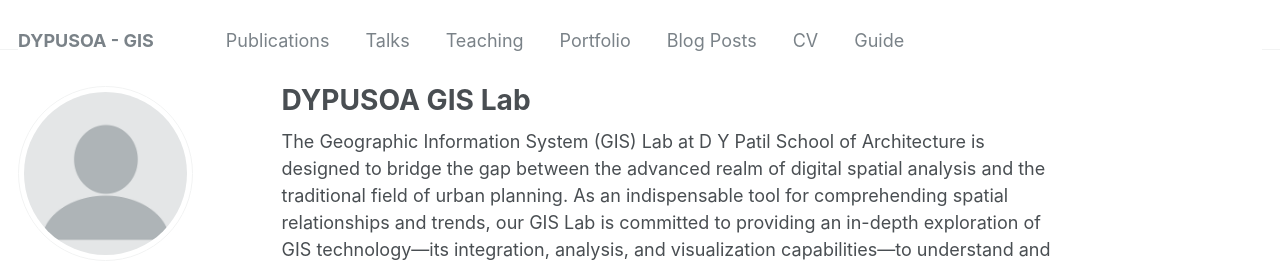
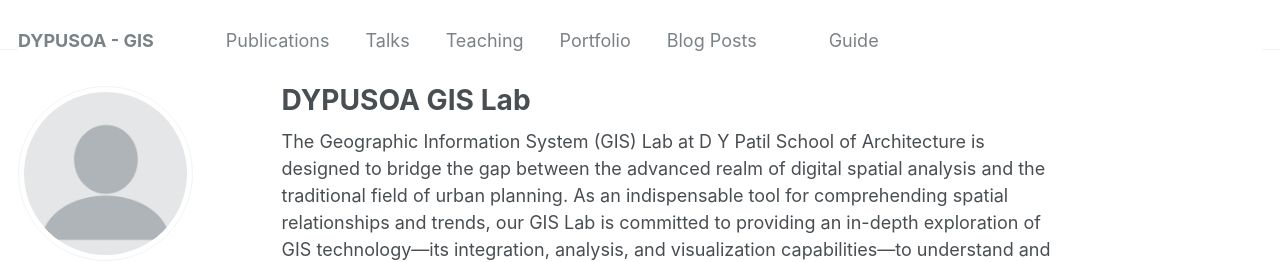
Before and after one commit to DYPUSOA-GIS/DYPUSOA-GIS.github.io, a Jekyll site: the page built from _pages/about.md, in a window 1280 px wide. Shown: the top 262 px of the page. Built offline with Jekyll 4.4.1, drawn with Linux system fonts in a browser that asks for light colours.

```diff
--- a/_data/navigation.yml
+++ b/_data/navigation.yml
@@ -15,8 +15,8 @@ main:
   - title: "Blog Posts"
     url: /year-archive/
 
-  - title: "CV"
-    url: /cv/
+  - title: # "CV"
+    url: # /cv/
 
   - title: "Guide"
     url: /markdown/
```
